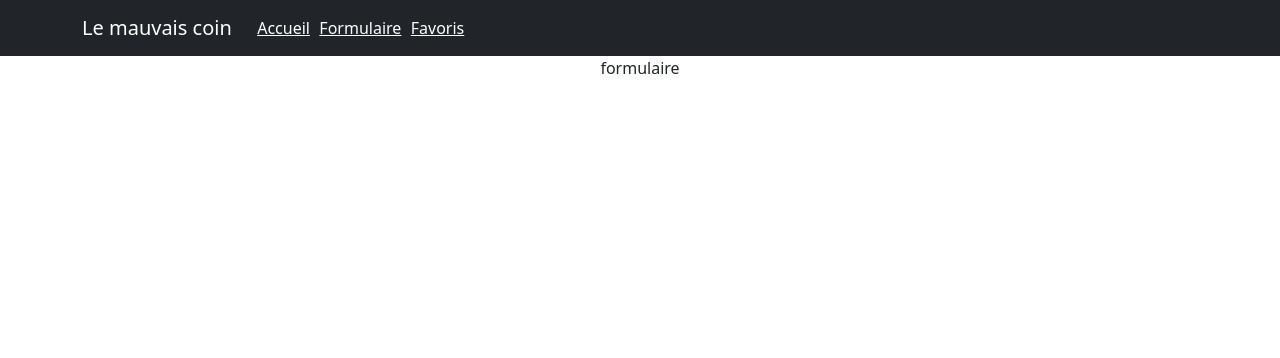
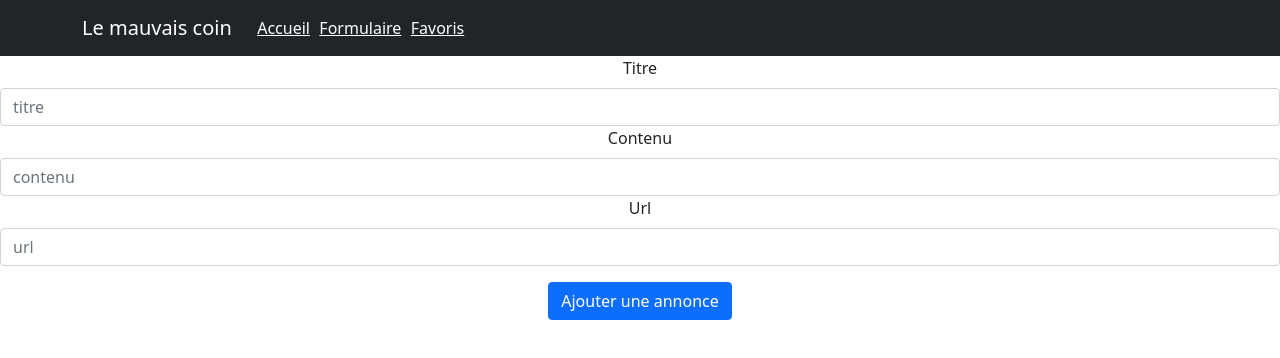
Before and after one commit to gaetanse/le-mauvais-coin, a React (Create React App) app in the folder front/: page /formulaire in a window 1280 px wide. Shown: the top 358 px of the page. Built offline with nearby package versions, Linux system fonts and the light colour scheme.

Commit message:
ajout favoris

```diff
--- a/front/src/composants/Application.js
+++ b/front/src/composants/Application.js
@@ -5,22 +5,14 @@ import { Accueil } from "./Accueil";
 import { Formulaire } from "./Formulaire";
 import { Details } from "./Details";
 import { Favoris } from "./Favoris";
+import { Menu } from "./Menu";
 
 export class Application extends Component {
     render() {
         return (
             <div>
                 <BrowserRouter>
-                <Navbar bg="dark" variant="dark">
-                    <Container>
-                    <Navbar.Brand href="">Le mauvais coin</Navbar.Brand>
-                    <Nav className="me-auto">
-                        <Link className="link" to="/">Accueil</Link>
-                        <Link className="link" to="/formulaire">Formulaire</Link>
-                        <Link className="link" to="/favoris">Favoris</Link>
-                    </Nav>
-                    </Container>
-                </Navbar>
+                    <Menu/>
                     <Routes>
                         <Route path="/" element={<Accueil/>}/>
                         <Route path="/formulaire" element={<Formulaire/>}/>
--- a/front/src/composants/Formulaire.js
+++ b/front/src/composants/Formulaire.js
@@ -1,15 +1,41 @@
 import { Component } from "react"
+import { Form,Button } from "react-bootstrap"
+
+const axios = require('axios')
 
 export class Formulaire extends Component {
     constructor(props) {
         super(props);
+        this.state = {
+            titre: undefined,
+            contenu: undefined,
+            url: undefined
+        }
     }
-    state = {  }
+    ajouterAnnonce = (e) =>{
+        e.preventDefault()
+        console.log(this.state)
+        if(this.state.titre!=undefined&&this.state.contenu!=undefined&&this.state.url!=undefined){
+            const annonce = { title:this.state.titre,contenu:this.state.contenu,url:this.state.url };
+            axios.post('http://localhost:666/annonce', annonce)
+            .then(response => console.log(response.data))
+        }
+    }
     render() {
         return (
-            <div>
-                formulaire
-            </div>
+            <Form>
+                <Form.Group className="mb-3" controlId="formBasicEmail">
+                    <Form.Label>Titre</Form.Label>
+                    <Form.Control type="text" placeholder="titre" value={this.state.titre} onChange={(e)=>this.setState({titre: e.target.value})}/>
+                    <Form.Label>Contenu</Form.Label>
+                    <Form.Control type="text" placeholder="contenu" value={this.state.contenu} onChange={(e)=>this.setState({contenu: e.target.value})}/>
+                    <Form.Label>Url</Form.Label>
+                    <Form.Control type="text" placeholder="url" value={this.state.url} onChange={(e)=>this.setState({url: e.target.value})}/>
+                </Form.Group>
+                <Button variant="primary" type="submit" onClick={(e)=>(this.ajouterAnnonce(e))}>
+                    Ajouter une annonce
+                </Button>
+            </Form>
         )
     }
 }
--- /dev/null
+++ b/front/src/composants/Menu.js
@@ -0,0 +1,20 @@
+import { Navbar,Container,Nav } from "react-bootstrap"
+import { Link } from "react-router-dom"
+import { Component } from "react"
+
+export class Menu extends Component {
+    render() {
+        return (
+            <Navbar bg="dark" variant="dark">
+                <Container>
+                <Navbar.Brand href="">Le mauvais coin</Navbar.Brand>
+                <Nav className="me-auto">
+                    <Link className="link" to="/">Accueil</Link>
+                    <Link className="link" to="/formulaire">Formulaire</Link>
+                    <Link className="link" to="/favoris">Favoris</Link>
+                </Nav>
+                </Container>
+            </Navbar>
+        )
+    }
+}
```
Also changed, not shown: front/src/composants/CompteurFavoris.js (added, +13 -0 lines), front/src/composants/Recherche.js (added, +13 -0 lines), 1 other file (tests, documents, lock files or other folders).
